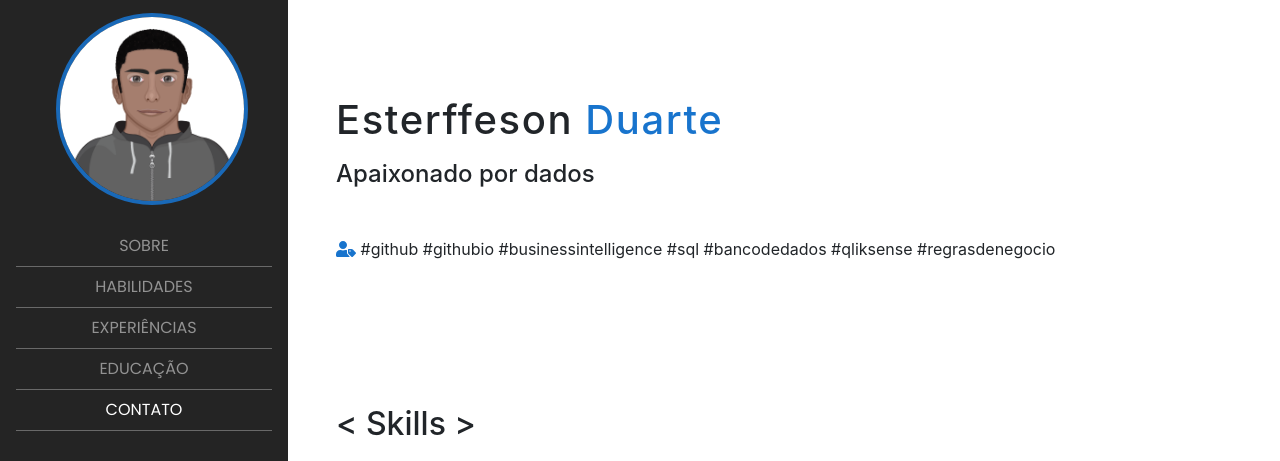
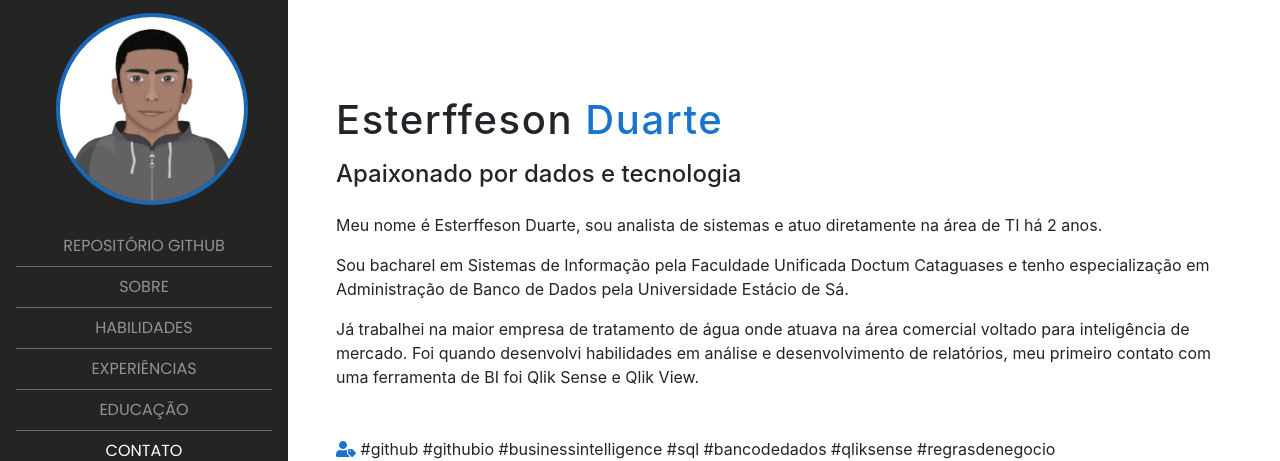
Before and after one commit to esterffeson/esterffeson.github.io, a website with bundled scripts: page index.html in a window 1280 px wide. Shown: the top 461 px of the page. Built offline with nearby package versions, Linux system fonts and the light colour scheme; a web font is replaced by a local one.

Commit message:
Add files via upload

```diff
--- a/index.html
+++ b/index.html
@@ -69,6 +69,9 @@
       >
         <ul class="navbar-nav d-block">
           <li class="nav-item">
+            <a class="nav-link js-scroll-trigger" href="https://github.com/esterffeson?tab=repositories">Repositório GitHub</a>
+          </li>
+          <li class="nav-item">
             <a class="nav-link js-scroll-trigger" href="#about">Sobre</a>
           </li>
           <li class="nav-item">
@@ -130,18 +133,18 @@
             <span class="family-name">Duarte</span>
           </h1>
           <p class="mobile-profession">
-            Apaixonado por dados
+            Apaixonado por dados e tecnologia
           </p>
           <h4 class="mb-4">
-            Apaixonado por dados
+            Apaixonado por dados e tecnologia
           </h4>
 
-          <p class="mb-3">
-
+          <p class="mb-3"> Meu nome é Esterffeson Duarte, sou analista de sistemas e atuo diretamente na área de TI há 2 anos.
           </p>
-
+          <p> Sou bacharel em Sistemas de Informação pela Faculdade Unificada Doctum Cataguases e tenho especialização em Administração de Banco de Dados pela Universidade Estácio de Sá.
+          </p>
           <p>
-
+            Já trabalhei na maior empresa de tratamento de água onde atuava na área comercial voltado para inteligência de mercado. Foi quando desenvolvi habilidades em análise e desenvolvimento de relatórios, meu primeiro contato com uma ferramenta de BI foi Qlik Sense e Qlik View.
           </p>
 
 
```
